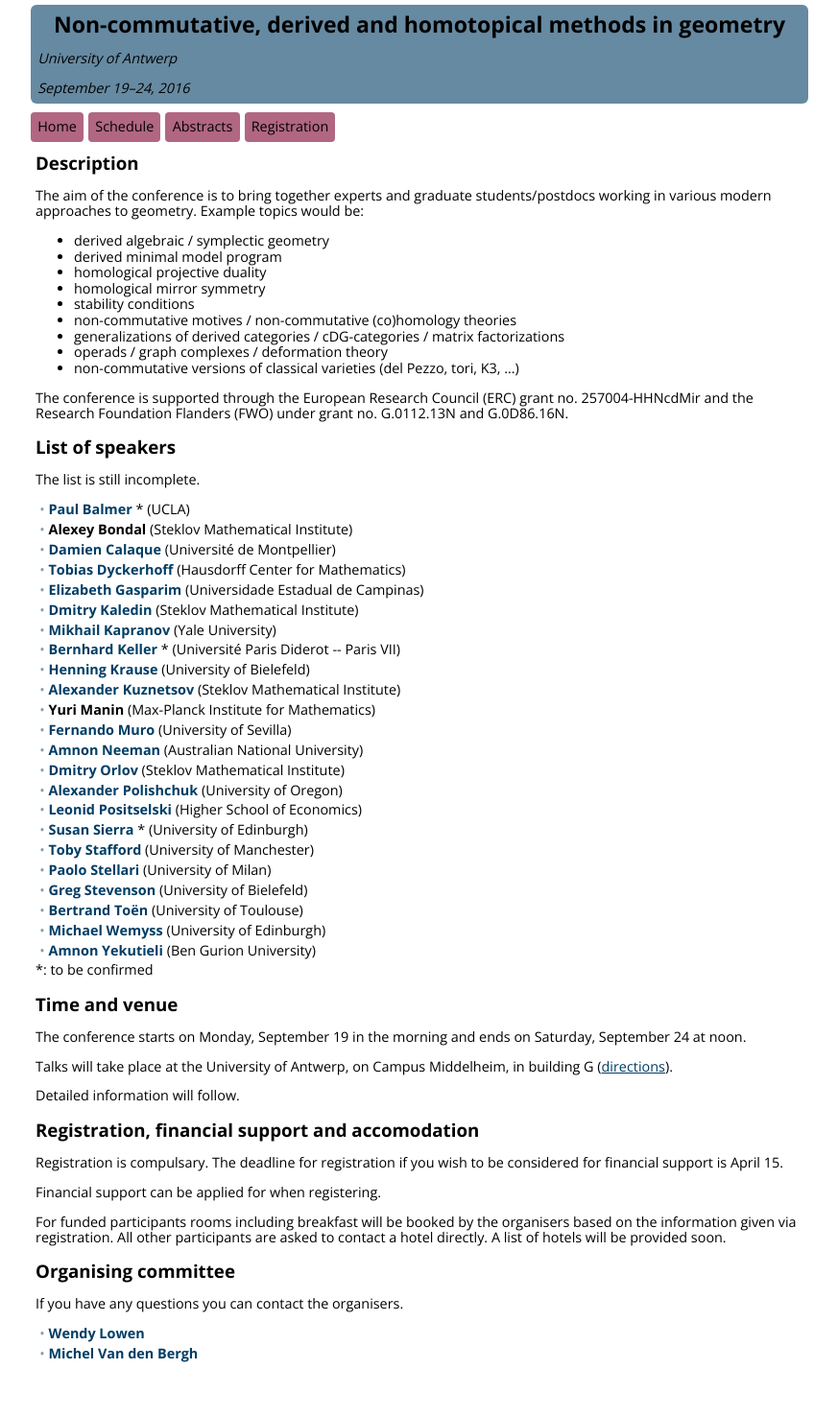
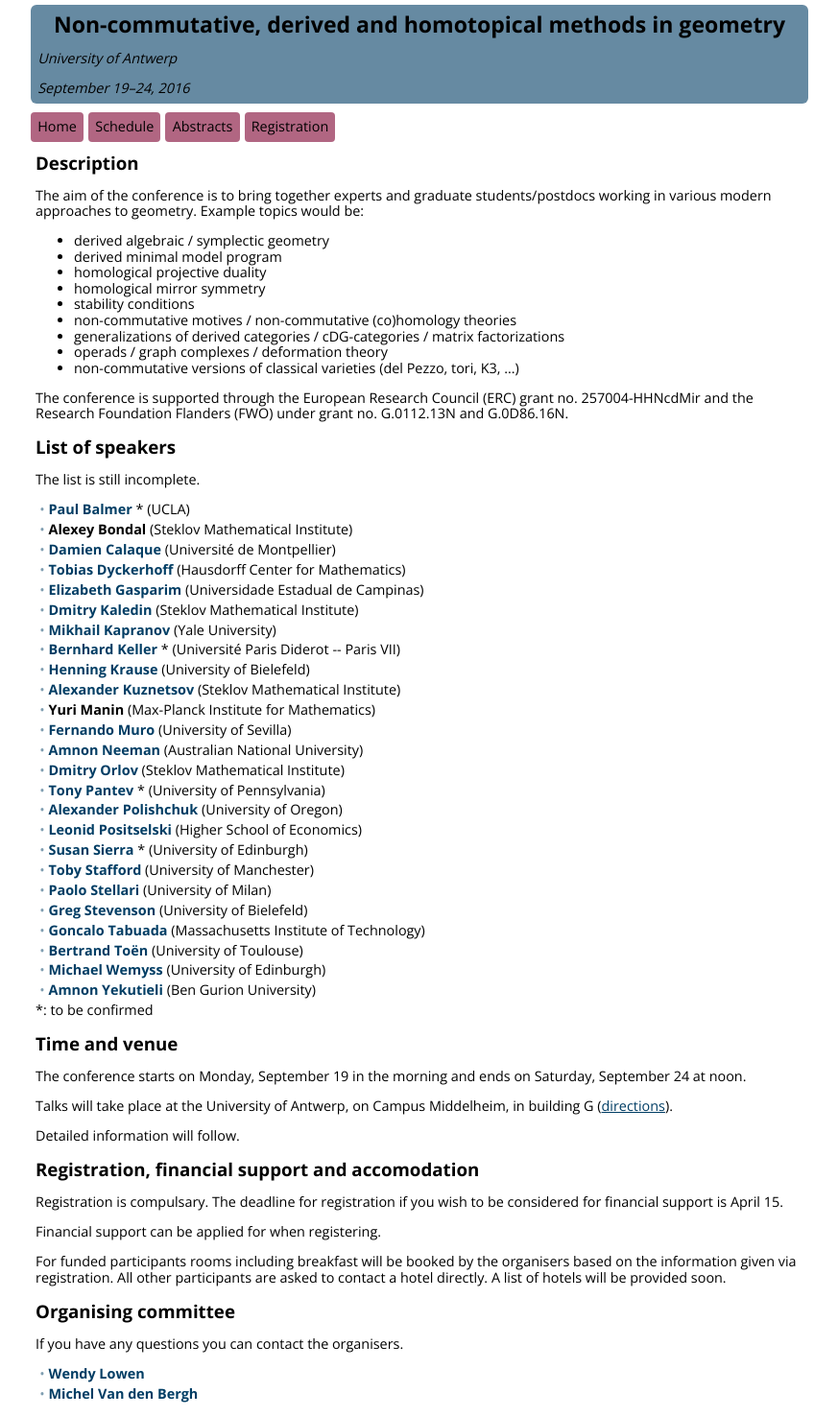
Before and after one commit to ncag-info/antwerp-2016, a Jekyll site: the page built from index.html, in a window 1280 px wide. Shown: the whole page at 96% size, without its empty margins (203-1076 px from the left). Built offline with Jekyll 4.4.1, drawn with Linux system fonts in a browser that asks for light colours; nearby versions of some CDN libraries; library files that are not in the unit come from our copies; before the commit the page ends 1434 px from its top, so only the background shows below that.

Commit message:
More speakers

```diff
--- a/_data/speakers.yml
+++ b/_data/speakers.yml
@@ -68,6 +68,12 @@ orlov:
   affiliation: Steklov Mathematical Institute
   website: http://www.mi.ras.ru/~orlov/
 
+pantev:
+  name: Tony Pantev
+  affiliation: University of Pennsylvania
+  website: https://www.math.upenn.edu/~tpantev/
+  tbc: true
+
 polishchuk:
   name: Alexander Polishchuk
   affiliation: University of Oregon
@@ -99,6 +105,11 @@ stevenson:
   affiliation: University of Bielefeld
   website: https://www.math.uni-bielefeld.de/~gstevens/
 
+tabuada:
+  name: Goncalo Tabuada
+  affiliation: Massachusetts Institute of Technology
+  website: http://math.mit.edu/~tabuada/
+
 toen:
   name: Bertrand Toën
   affiliation: University of Toulouse
```
